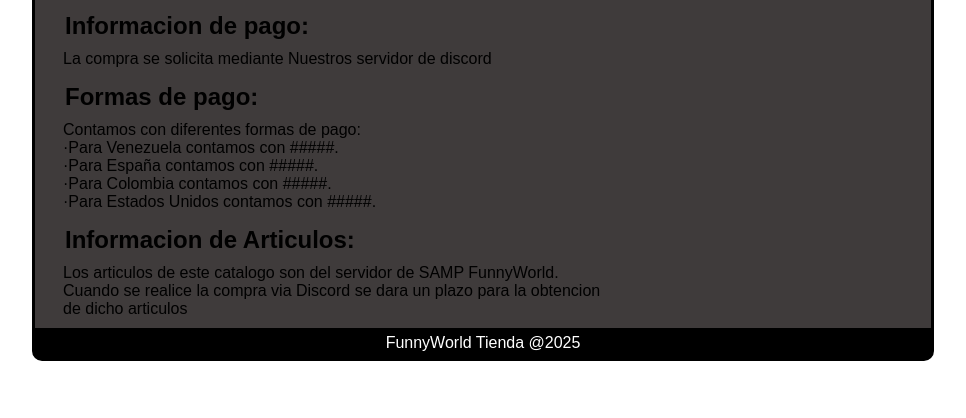
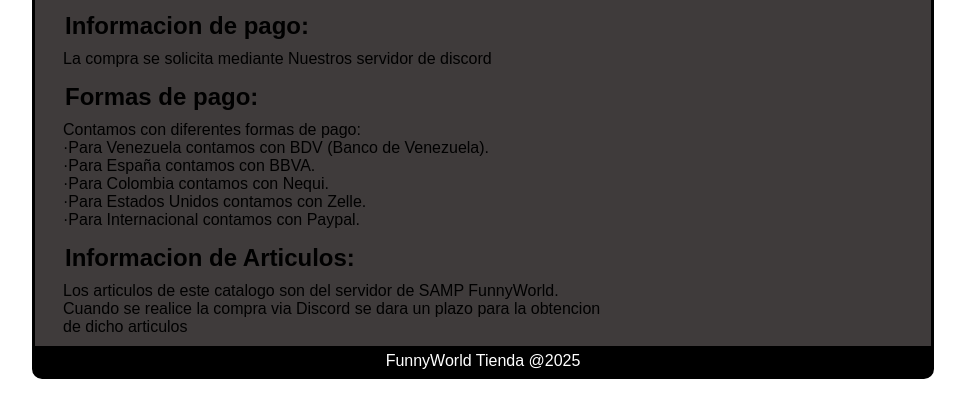
Before and after one commit to fnyworld/fnyworld.github.io, a plain HTML site: page Informacion.html in a window 1280 px wide. Shown: the part 110-528 px from the top of the page, without its empty margins (157-1123 px from the left). Drawn offline with Linux system fonts and the light colour scheme.

Commit message:
Add files via upload

```diff
--- a/Informacion.html
+++ b/Informacion.html
@@ -70,7 +70,7 @@
 
             <article class="article">
                 <h2>Formas de pago:</h2>
-                <p>Contamos con diferentes formas de pago: <br>·Para Venezuela contamos con #####. <br>·Para España contamos con #####. <br>·Para Colombia contamos con #####. <br>·Para Estados Unidos contamos con #####.</p>
+                <p>Contamos con diferentes formas de pago: <br>·Para Venezuela contamos con BDV (Banco de Venezuela). <br>·Para España contamos con BBVA. <br>·Para Colombia contamos con Nequi. <br>·Para Estados Unidos contamos con Zelle. <br>·Para Internacional contamos con Paypal.</p>
 
             </article>
 
```
